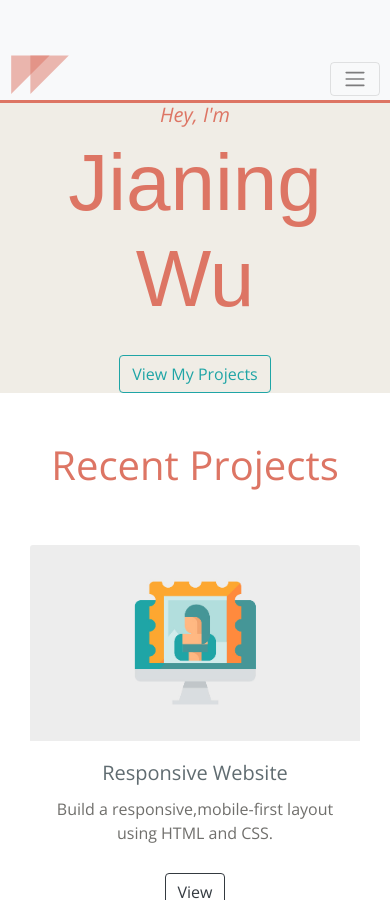
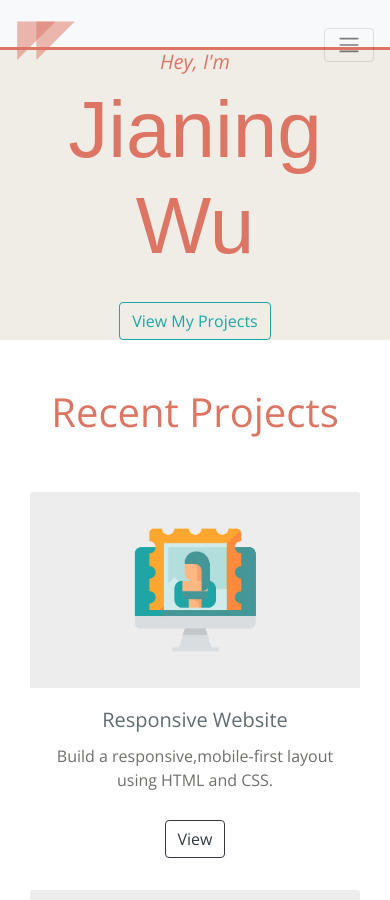
Before and after one commit to JIWU6498/wujenny.com, a Jekyll site: the page built from index.md, in a window 390 px wide and 900 px high. Built offline with Jekyll 4.4.1, drawn with Linux system fonts in a browser that asks for light colours; nearby versions of some CDN libraries; some web fonts are replaced.

Commit message:
add mobile css

```diff
--- a/assets/css/styles.css
+++ b/assets/css/styles.css
@@ -67,8 +67,7 @@ body {
   border-bottom: 3px solid #dd7564; }
   @media (max-width: 480px) {
     #nav {
-      height: 100px !important;
-      padding: 50px 10px !important; } }
+      height: 50px !important; } }
 
 .nav-item {
   font-size: 1.3em;
--- a/css/styles.css
+++ b/css/styles.css
@@ -67,8 +67,7 @@ body {
   border-bottom: 3px solid #dd7564; }
   @media (max-width: 480px) {
     #nav {
-      height: 60px !important;
-      padding: 25px 10px !important; } }
+      height: 50px !important; } }
 
 .nav-item {
   font-size: 1.3em;
--- a/scss/component/_navigation.scss
+++ b/scss/component/_navigation.scss
@@ -5,8 +5,8 @@
 
     border-bottom:3px solid $primary;
     @include media-query-s($break-s) {
-        height: 60px !important;
-        padding:25px 10px !important;
+        height: 50px !important;
+        // padding:25px 10px !important;
     }
 }
 
```
Also changed, not shown: 1 other file.
